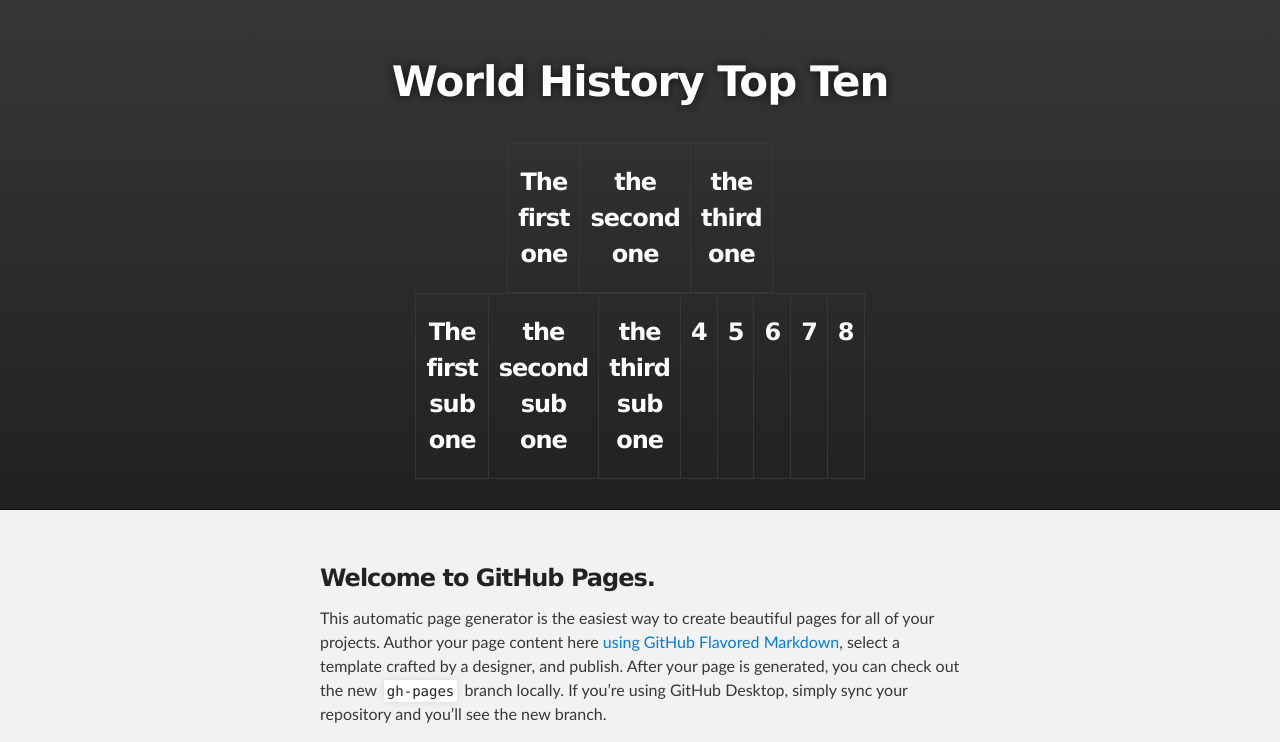
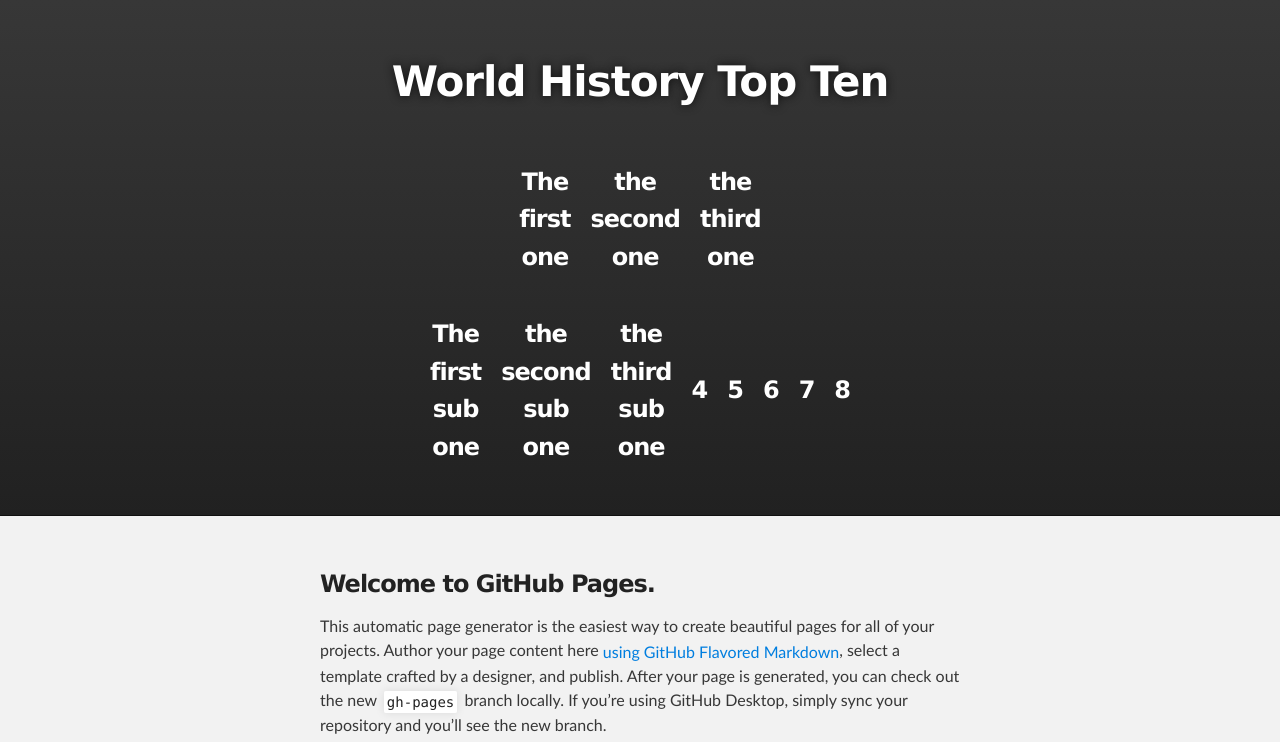
Before and after one commit to BionicPi/US-History-Slave-Revolts, a plain HTML site: page index.html in a window 1280 px wide. Shown: the top 742 px of the page. Drawn offline with Linux system fonts and the light colour scheme.

Commit message:
Update stylesheet.css

```diff
--- a/stylesheets/stylesheet.css
+++ b/stylesheets/stylesheet.css
@@ -26,7 +26,11 @@ time, mark, audio, video {
   padding: 0;
   border: 0;
   font: inherit;
-  vertical-align: baseline;
+  vertical-align: middle;
+}
+
+td{
+  text-align:center;
 }
 
 /* HTML5 display-role reset for older browsers */
@@ -64,6 +68,11 @@ h1, h2, h3, h4, h5, h6 {
   color:#222222;
   font-family: 'Lucida Grande', 'Calibri', Helvetica, Arial, sans-serif;
   letter-spacing: -1px;
+}
+
+pre {
+  color:#222222;
+  font-family: 'Lucia Grande', 'Calibri', Helvetica, Arial, sans-serif;
 }
 
 h1 {
@@ -157,7 +166,7 @@ p img {
   border: none;
 }
 
-pre, code {
+code {
   width: 100%;
   color: #222;
   background-color: #fff;
@@ -173,7 +182,7 @@ pre, code {
 pre {
   width: 100%;
   padding: 10px;
-  box-shadow: 0 0 10px rgba(0,0,0,.1);
+ /* box-shadow: 0 0 10px rgba(0,0,0,.1);*/
   overflow: auto;
 }
 
@@ -234,7 +243,7 @@ hr {
 }
 
 table {
-  border: 1px solid #373737;
+  border: 1px solid DarkGray;
   margin-bottom: 20px;
   text-align: left;
  }
@@ -248,7 +257,6 @@ th {
 
 td {
   padding: 10px;
-  border: 1px solid #373737;
  }
 
 form {
```
